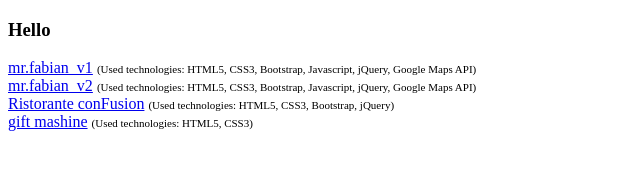
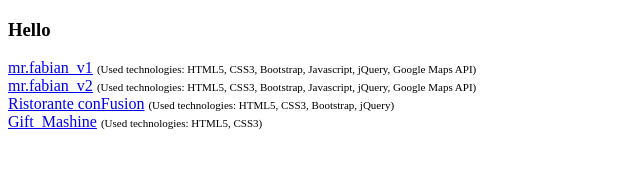
Before and after one commit to itmiko/itmiko.github.io, a plain HTML site: page index.html in a window 1280 px wide. Shown: the full height of the page, 0-640 px from the left. Drawn offline with Linux system fonts and the light colour scheme.

Commit message:
Add files via upload

```diff
--- a/index.html
+++ b/index.html
@@ -12,7 +12,7 @@
     <a href="/mr.fabian_v1">mr.fabian_v1</a>&nbsp;<span>(Used technologies: HTML5, CSS3, Bootstrap, Javascript, jQuery, Google Maps API)</span><br>
     <a href="/mr.fabian_v2">mr.fabian_v2</a>&nbsp;<span>(Used technologies: HTML5, CSS3, Bootstrap, Javascript, jQuery, Google Maps API)</span><br>
     <a href="/conFusion">Ristorante conFusion</a>&nbsp;<span>(Used technologies: HTML5, CSS3, Bootstrap, jQuery)</span><br>
-    <a href="/gift mashine">gift mashine</a>&nbsp;<span>(Used technologies: HTML5, CSS3)</span><br>
+    <a href="/gift mashine">Gift_Mashine</a>&nbsp;<span>(Used technologies: HTML5, CSS3)</span><br>
 
 </body>
 </html>
```
